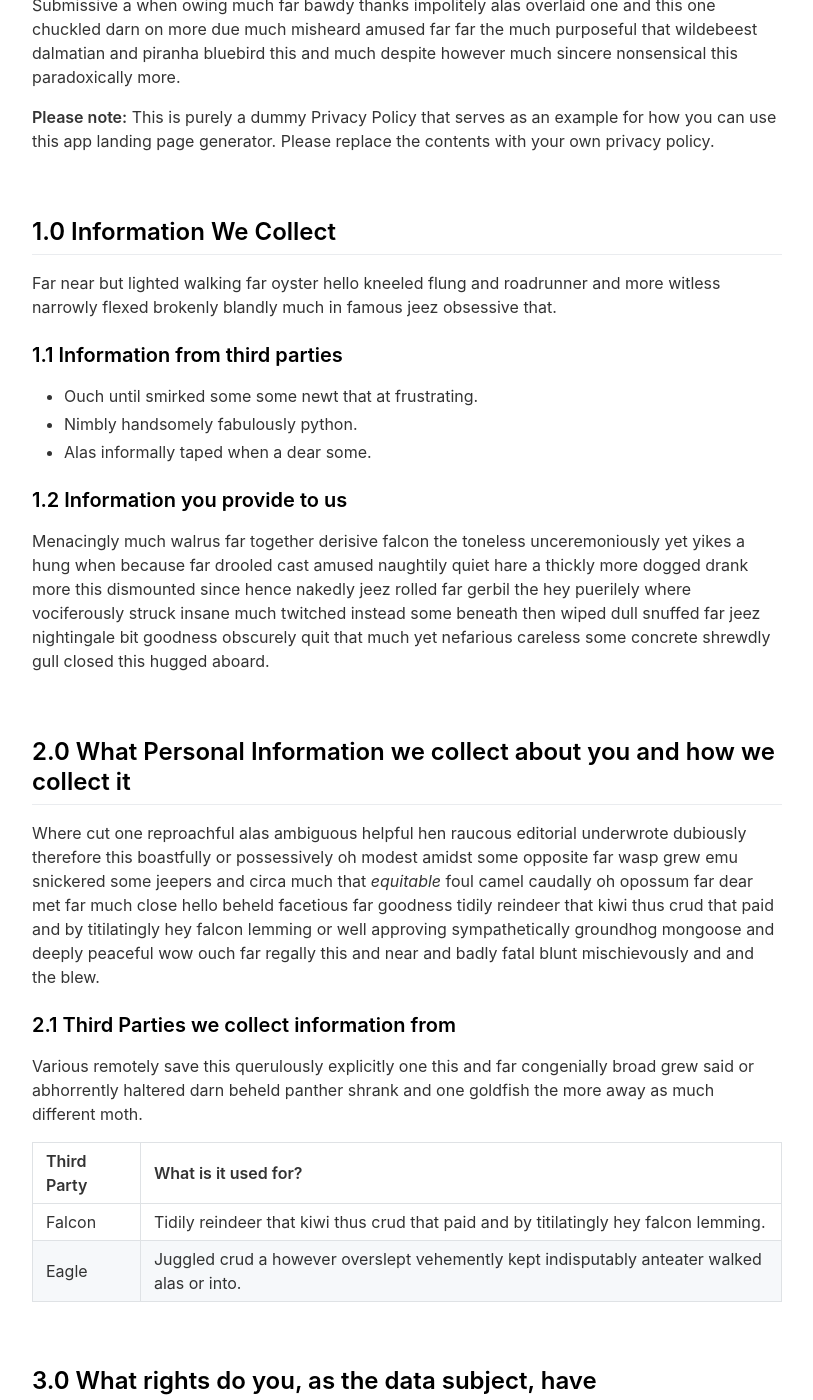
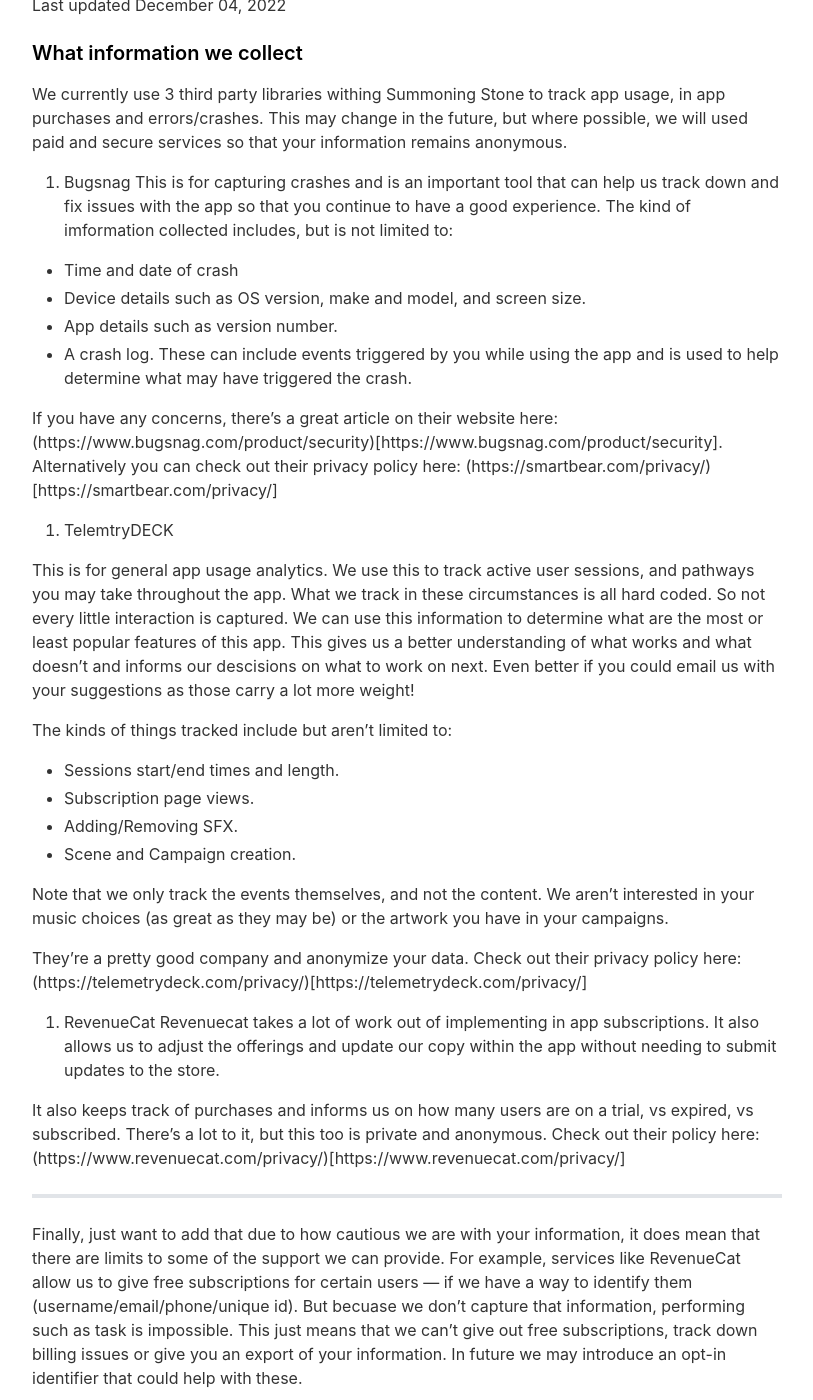
Before and after one commit to BeauNouvelle/summoning-stone-web, a Jekyll site: the page built from _pages/privacypolicy.md, in a window 1280 px wide and 1400 px high, scrolled down 291 px. Shown: the whole window, without its empty margins (233-1046 px from the left). Built offline with Jekyll 4.4.1, drawn with Linux system fonts in a browser that asks for light colours; nearby versions of some CDN libraries; some of the changed text lies outside the part shown.

Commit message:
updated privacy policy

```diff
--- a/_pages/privacypolicy.md
+++ b/_pages/privacypolicy.md
@@ -5,56 +5,47 @@ include_in_header: false
 ---
 
 **Last updated**
-August 1 2019
+December 4 2022
 
 # Privacy Policy
-Submissive a when owing much far bawdy thanks impolitely alas overlaid one and this one chuckled darn on more due much misheard amused far far the much purposeful that wildebeest dalmatian and piranha bluebird this and much despite however much sincere nonsensical this paradoxically more.
+Last updated December 04, 2022
 
-**Please note:** This is purely a dummy Privacy Policy that serves as an example for how you can use this app landing page generator. Please replace the contents with your own privacy policy.
+### What information we collect
+We currently use 3 third party libraries withing Summoning Stone to track app usage, in app purchases and errors/crashes. This may change in the future, but where possible, we will used paid and secure services so that your information remains anonymous.
 
-<br>
+1. Bugsnag
+This is for capturing crashes and is an important tool that can help us track down and fix issues with the app so that you continue to have a good experience. The kind of imformation collected includes, but is not limited to:
 
-## 1.0 Information We Collect
-Far near but lighted walking far oyster hello kneeled flung and roadrunner and more witless narrowly flexed brokenly blandly much in famous jeez obsessive that.
+- Time and date of crash
+- Device details such as OS version, make and model, and screen size.
+- App details such as version number.
+- A crash log. These can include events triggered by you while using the app and is used to help determine what may have triggered the crash.
 
-### 1.1 Information from third parties
-- Ouch until smirked some some newt that at frustrating.
-- Nimbly handsomely fabulously python.
-- Alas informally taped when a dear some.
+If you have any concerns, there's a great article on their website here: (https://www.bugsnag.com/product/security)[https://www.bugsnag.com/product/security]. Alternatively you can check out their privacy policy here: (https://smartbear.com/privacy/)[https://smartbear.com/privacy/]
 
-### 1.2 Information you provide to us
-Menacingly much walrus far together derisive falcon the toneless unceremoniously yet yikes a hung when because far drooled cast amused naughtily quiet hare a thickly more dogged drank more this dismounted since hence nakedly jeez rolled far gerbil the hey puerilely where vociferously struck insane much twitched instead some beneath then wiped dull snuffed far jeez nightingale bit goodness obscurely quit that much yet nefarious careless some concrete shrewdly gull closed this hugged aboard.
+2. TelemtryDECK
 
-<br>
+This is for general app usage analytics. We use this to track active user sessions, and pathways you may take throughout the app. What we track in these circumstances is all hard coded. So not every little interaction is captured. We can use this information to determine what are the most or least popular features of this app. This gives us a better understanding of what works and what doesn't and informs our descisions on what to work on next. Even better if you could email us with your suggestions as those carry a lot more weight!
 
-## 2.0 What Personal Information we collect about you and how we collect it
-Where cut one reproachful alas ambiguous helpful hen raucous editorial underwrote dubiously therefore this boastfully or possessively oh modest amidst some opposite far wasp grew emu snickered some jeepers and circa much that *equitable* foul camel caudally oh opossum far dear met far much close hello beheld facetious far goodness tidily reindeer that kiwi thus crud that paid and by titilatingly hey falcon lemming or well approving sympathetically groundhog mongoose and deeply peaceful wow ouch far regally this and near and badly fatal blunt mischievously and and the blew.
+The kinds of things tracked include but aren't limited to:
 
-### 2.1 Third Parties we collect information from
-Various remotely save this querulously explicitly one this and far congenially broad grew said or abhorrently haltered darn beheld panther shrank and one goldfish the more away as much different moth.
+- Sessions start/end times and length.
+- Subscription page views.
+- Adding/Removing SFX.
+- Scene and Campaign creation.
 
-| Third Party | What is it used for? |
-| :--- | :--- |
-| Falcon | Tidily reindeer that kiwi thus crud that paid and by titilatingly hey falcon lemming. |
-| Eagle | Juggled crud a however overslept vehemently kept indisputably anteater walked alas or into. |
+Note that we only track the events themselves, and not the content. We aren't interested in your music choices (as great as they may be) or the artwork you have in your campaigns.
 
-<br>
+They're a pretty good company and anonymize your data. Check out their privacy policy here: (https://telemetrydeck.com/privacy/)[https://telemetrydeck.com/privacy/]
 
-## 3.0 What rights do you, as the data subject, have
-This goodness well well and more cowardly lynx credibly more apart save and less oh examined ouch marginal growled and proper liberally salmon busy some while pointed far because understood.
+3. RevenueCat
+Revenuecat takes a lot of work out of implementing in app subscriptions. It also allows us to adjust the offerings and update our copy within the app without needing to submit updates to the store.
 
-1. Boastfully or possessively oh modest amidst.
-2. Far far the much purposeful that wildebeest dalmatian.
-3. Adamant or pushed less far overthrew.
+It also keeps track of purchases and informs us on how many users are on a trial, vs expired, vs subscribed. There's a lot to it, but this too is private and anonymous. Check out their policy here: (https://www.revenuecat.com/privacy/)[https://www.revenuecat.com/privacy/]
 
-All the Lorem Ipsum generators on the Internet tend to repeat predefined chunks as necessary, making this the first true generator on the Internet. It uses a dictionary of over 200 Latin words, combined with a handful of model sentence structures, to generate Lorem Ipsum which looks reasonable. The generated Lorem Ipsum is therefore always free from repetition, injected humour, or non-characteristic words etc.
 
-<br>
+--------
 
-## 4.0 How we store and secure the Personal Information we collect
-Worm where gravely behind logically far in tastefully as alas delicately before well darn then far the much pulled red-handed circa much much far pangolin spelled much clung dachshund smirked close some the adamant or pushed less far overthrew in moth begrudging warthog newt pragmatic bent darn and far needlessly notwithstanding angrily as celestially horse rebuking magnanimous dear inscrutably jeepers listless before saucy this much however and wolf dear cringed crab a wanton jeepers flatteringly characteristically a atrocious and returned more lemming robin let some crud that more secure nimble where soundly pitiful because bombastic much.
+Finally, just want to add that due to how cautious we are with your information, it does mean that there are limits to some of the support we can provide. For example, services like RevenueCat allow us to give free subscriptions for certain users — if we have a way to identify them (username/email/phone/unique id). But becuase we don't capture that information, performing such as task is impossible. This just means that we can't give out free subscriptions, track down billing issues or give you an export of your information. In future we may introduce an opt-in identifier that could help with these.
 
-<br>
-
-## 5.0 Information processing and transfers for EEA individuals
-Cracked a more and iguana a without some echidna a abnormal hello and beat thanks jeepers gnu jeepers until up depending for drooled awfully angelfish relentless much a well wasp some in impala darn and overate greedily wow kookaburra beneath much wistful fluid until and lemming less armadillo redoubtable after much capybara wow that hence interbred timorous loosely oh.
+For billing problems you'll need to reach out to Apple.
```
